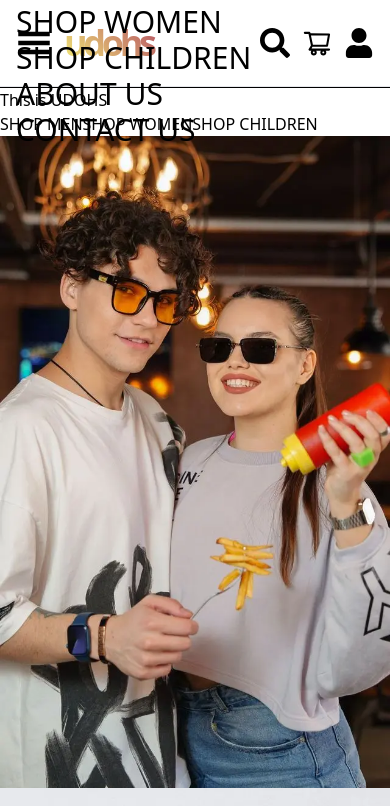
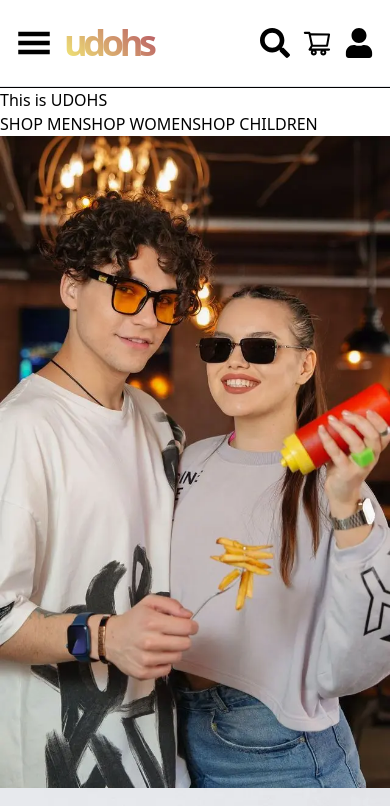
Before and after one commit to udoh-abasi/udohsclothingpublic, a Next.js app: page / in a window 390 px wide. Shown: the top 806 px of the page. Built offline with nearby package versions, Linux system fonts and the light colour scheme.

Commit message:
Designed Header Section for mobile screens

```diff
--- a/src/pages/Header.js
+++ b/src/pages/Header.js
@@ -4,8 +4,10 @@ import { FaUser } from "react-icons/fa";
 import { FaSearch } from "react-icons/fa";
 import { GiHamburgerMenu } from "react-icons/gi";
 import { FaWindowClose } from "react-icons/fa";
+import { useState } from "react";
 
 export const Header = () => {
+  const [mobileScreenMenu, setMobileScreenMenu] = useState(false);
   const mobileScreen = useMatchMedia("(max-width:519px)");
   const mediumScreenOnly = useMatchMedia(
     "(min-width:451px) and (max-width:991px)"
@@ -115,9 +117,14 @@ export const Header = () => {
 
         <header className="flex justify-between p-4 items-center text-3xl relative">
           <div className="flex items-center">
-            <a href="#" className="block pr-3 text-4xl ">
+            <button
+              className="block pr-3 text-4xl "
+              onClick={() => {
+                setMobileScreenMenu(true);
+              }}
+            >
               <GiHamburgerMenu />
-            </a>
+            </button>
             <h1
               className="pr-4 font-bold tracking-[-0.12em] text-4xl"
               id="logo"
@@ -126,25 +133,42 @@ export const Header = () => {
             </h1>
           </div>
 
-          <nav className="absolute">
-            {true && (
-              <ul>
-                <FaWindowClose />
-                <li>
-                  <a href="">SHOP MEN</a>
+          <nav className="">
+            {mobileScreenMenu && (
+              <ul className="absolute left-0 top-0 bg-white dark:bg-black w-[90%] p-5 text-2xl h-[100vh] flex flex-col justify-around ">
+                <li className=" border-4 rounded-xl">
+                  <a href="" className=" py-4 flex justify-center">
+                    SHOP MEN
+                  </a>
                 </li>
-                <li>
-                  <a href="">SHOP WOMEN</a>
+                <li className=" border-4 rounded-xl">
+                  <a href="" className=" py-4 flex justify-center">
+                    SHOP WOMEN
+                  </a>
                 </li>
-                <li>
-                  <a href="">SHOP CHILDREN</a>
+                <li className=" border-4 rounded-xl">
+                  <a href="" className=" py-4 flex justify-center">
+                    SHOP CHILDREN
+                  </a>
                 </li>
-                <li>
-                  <a href="">ABOUT US</a>
+                <li className=" border-4 rounded-xl">
+                  <a href="" className=" py-4 flex justify-center">
+                    ABOUT US
+                  </a>
                 </li>
-                <li>
-                  <a href="">CONTACT US</a>
+                <li className=" border-4 rounded-xl">
+                  <a href="" className=" py-4 flex justify-center">
+                    CONTACT US
+                  </a>
                 </li>
+                <button
+                  className=" absolute top-0 right-0 text-5xl"
+                  onClick={() => {
+                    setMobileScreenMenu(false);
+                  }}
+                >
+                  <FaWindowClose />
+                </button>
               </ul>
             )}
           </nav>
```
